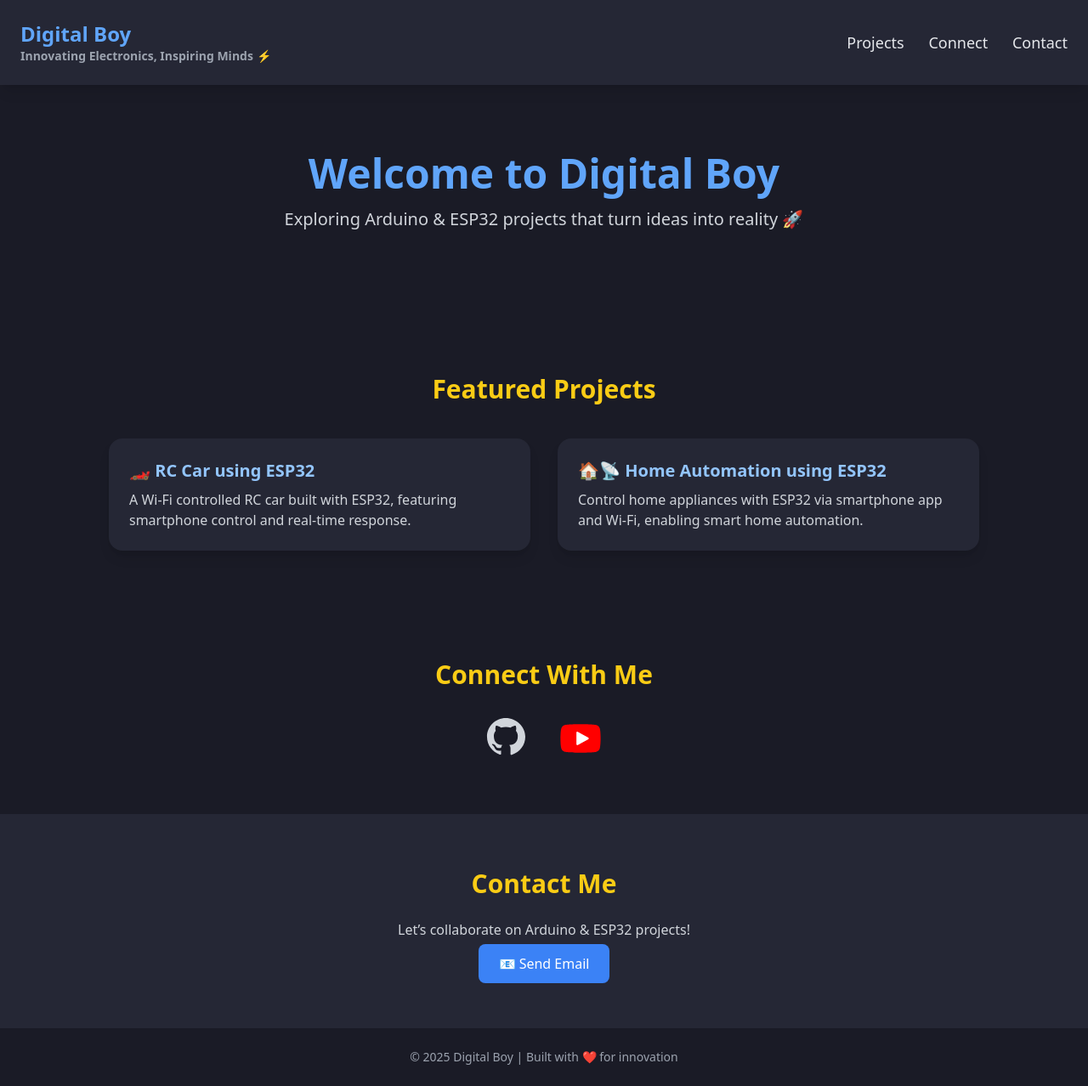
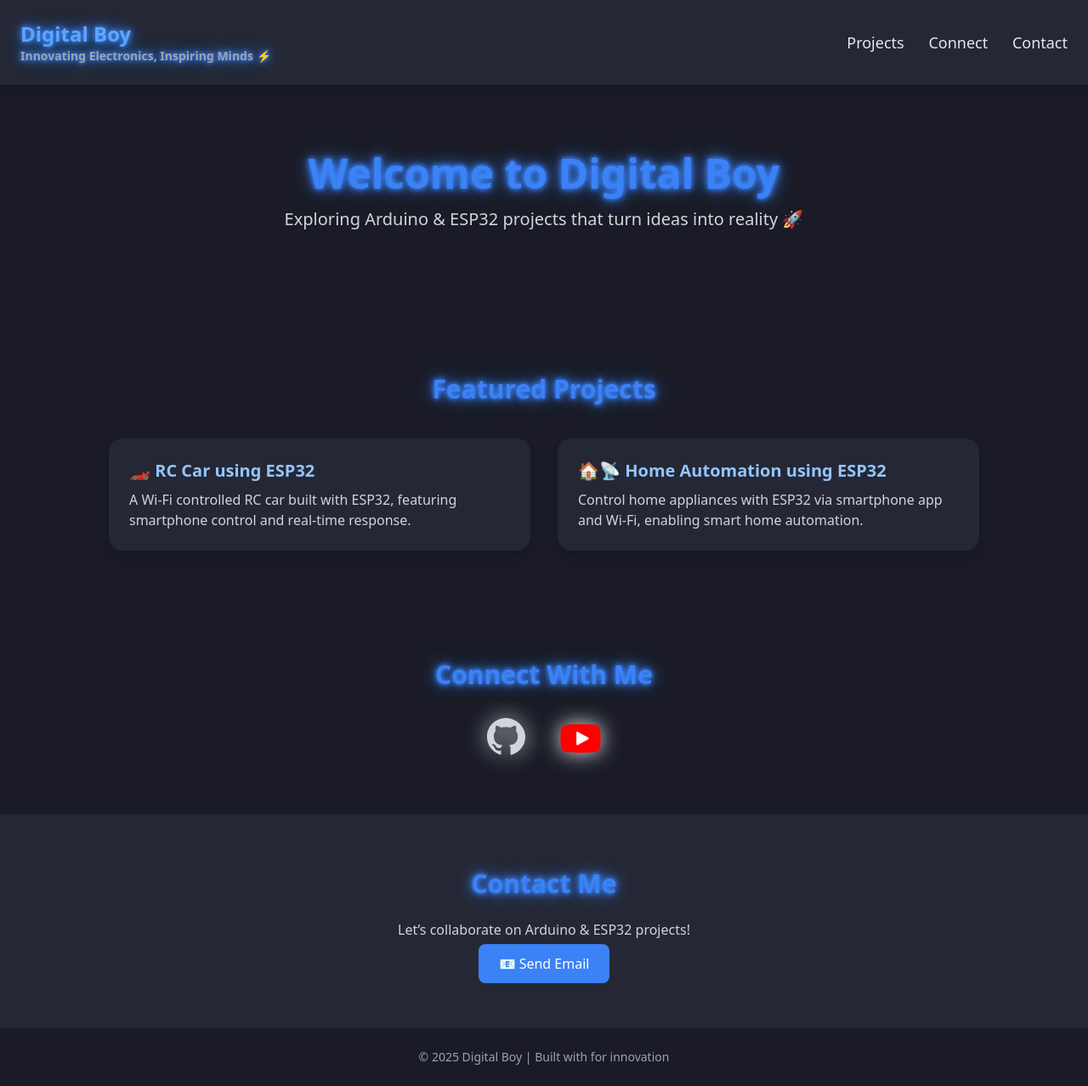
Before and after one commit to Giant20131/My-Website, a plain HTML site: page index.html in a window 1280 px wide. Shown: the whole page at 85% size. Drawn offline with nearby package versions, Linux system fonts and the light colour scheme.

Commit message:
Update index.html

```diff
--- a/index.html
+++ b/index.html
@@ -7,15 +7,38 @@
   <script src="https://cdn.tailwindcss.com"></script>
   <style>
     body { background-color: #1a1b26; color: #e5e7eb; }
-    .card { background-color: #252735; }
-    .glow-hover:hover { filter: drop-shadow(0 0 6px currentColor); }
+
+    /* Neon Effects */
+    .neon-text {
+      color: #3b82f6;
+      text-shadow: 0 0 5px #3b82f6, 0 0 10px #3b82f6, 0 0 20px #3b82f6;
+    }
+    .neon-card {
+      background-color: #252735;
+      transition: 0.3s;
+    }
+    .neon-card:hover {
+      box-shadow: 0 0 10px #3b82f6, 0 0 20px #3b82f6;
+      transform: scale(1.05);
+    }
+    .glow-hover:hover {
+      filter: drop-shadow(0 0 6px currentColor);
+    }
+    .pulse {
+      animation: pulse 2s infinite;
+    }
+    @keyframes pulse {
+      0% { filter: drop-shadow(0 0 2px currentColor); }
+      50% { filter: drop-shadow(0 0 12px currentColor); }
+      100% { filter: drop-shadow(0 0 2px currentColor); }
+    }
   </style>
 </head>
 <body class="font-sans">
 
   <!-- Navbar -->
   <header class="flex justify-between items-center p-6 bg-[#252735] shadow-lg sticky top-0 z-50">
-    <h1 class="text-2xl font-bold text-blue-400">
+    <h1 class="text-2xl font-bold text-blue-400 neon-text">
       Digital Boy
       <span class="block text-sm text-gray-400">Innovating Electronics, Inspiring Minds ⚡</span>
     </h1>
@@ -28,25 +51,25 @@
 
   <!-- Hero Section -->
   <section class="text-center py-20 px-6">
-    <h2 class="text-4xl md:text-5xl font-bold text-blue-400 mb-4">Welcome to Digital Boy</h2>
+    <h2 class="text-4xl md:text-5xl font-bold neon-text mb-4">Welcome to Digital Boy</h2>
     <p class="text-xl text-gray-300 mb-6">Exploring Arduino & ESP32 projects that turn ideas into reality 🚀</p>
   </section>
 
   <!-- Projects Section -->
   <section id="projects" class="py-16 px-6">
-    <h3 class="text-3xl font-bold text-center mb-10 text-yellow-400">Featured Projects</h3>
+    <h3 class="text-3xl font-bold text-center mb-10 neon-text">Featured Projects</h3>
     <div class="grid md:grid-cols-2 gap-8 max-w-5xl mx-auto">
 
       <!-- RC Car -->
       <a href="https://github.com/Giant20131/RC_CAR" target="_blank"
-         class="card rounded-2xl shadow-lg p-6 hover:scale-105 transition block">
+         class="neon-card rounded-2xl shadow-lg p-6 block">
         <h4 class="text-xl font-semibold mb-2 text-blue-300">🏎️ RC Car using ESP32</h4>
         <p class="text-gray-300">A Wi-Fi controlled RC car built with ESP32, featuring smartphone control and real-time response.</p>
       </a>
 
       <!-- Home Automation -->
       <a href="https://github.com/Giant20131/Blynk-Home-Automation" target="_blank"
-         class="card rounded-2xl shadow-lg p-6 hover:scale-105 transition block">
+         class="neon-card rounded-2xl shadow-lg p-6 block">
         <h4 class="text-xl font-semibold mb-2 text-blue-300">🏠📡 Home Automation using ESP32</h4>
         <p class="text-gray-300">Control home appliances with ESP32 via smartphone app and Wi-Fi, enabling smart home automation.</p>
       </a>
@@ -56,19 +79,19 @@
 
   <!-- Connect With Me -->
   <section id="connect" class="py-16 px-6 text-center">
-    <h3 class="text-3xl font-bold text-yellow-400 mb-8">Connect With Me</h3>
+    <h3 class="text-3xl font-bold neon-text mb-8">Connect With Me</h3>
     <div class="flex justify-center space-x-10">
 
       <!-- GitHub -->
       <a href="https://github.com/Giant20131" target="_blank" class="hover:scale-110 transition">
-        <svg xmlns="http://www.w3.org/2000/svg" width="46" height="46" fill="currentColor" class="text-gray-300 hover:text-white glow-hover" viewBox="0 0 24 24">
+        <svg xmlns="http://www.w3.org/2000/svg" width="46" height="46" fill="currentColor" class="text-gray-300 hover:text-white glow-hover pulse" viewBox="0 0 24 24">
           <path d="M12 .5C5.648.5.5 5.648.5 12c0 5.096 3.292 9.408 7.868 10.942.576.108.786-.25.786-.554 0-.274-.01-1-.016-1.962-3.202.696-3.878-1.543-3.878-1.543-.524-1.334-1.28-1.688-1.28-1.688-1.048-.716.08-.702.08-.702 1.16.082 1.77 1.192 1.77 1.192 1.03 1.766 2.704 1.256 3.362.96.106-.746.402-1.256.732-1.544-2.554-.29-5.238-1.278-5.238-5.684 0-1.256.448-2.28 1.184-3.084-.118-.292-.514-1.468.112-3.06 0 0 .968-.31 3.172 1.18a11.02 11.02 0 0 1 2.888-.388c.98.004 1.97.132 2.888.388 2.204-1.49 3.172-1.18 3.172-1.18.626 1.592.23 2.768.112 3.06.736.804 1.184 1.828 1.184 3.084 0 4.416-2.688 5.39-5.25 5.676.414.36.784 1.096.784 2.21 0 1.596-.014 2.882-.014 3.276 0 .308.206.668.792.552C20.708 21.408 24 17.096 24 12 24 5.648 18.352.5 12 .5z"/>
         </svg>
       </a>
 
       <!-- YouTube -->
       <a href="https://www.youtube.com/@digitalboy_projects/videos" target="_blank" class="hover:scale-110 transition">
-        <svg xmlns="http://www.w3.org/2000/svg" width="50" height="50" viewBox="0 0 576 512" class="glow-hover">
+        <svg xmlns="http://www.w3.org/2000/svg" width="50" height="50" viewBox="0 0 576 512" class="pulse">
           <path fill="#FF0000" d="M549.7 124.1c-6.3-23.7-24.8-42.3-48.5-48.6C465.3 64 288 64 288 64S110.7 64 74.8 75.5c-23.7 6.3-42.2 24.9-48.5 48.6C16 160.1 16 256 16 256s0 95.9 10.3 131.9c6.3 23.7 24.8 42.3 48.5 48.6C110.7 448 288 448 288 448s177.3 0 213.2-11.5c23.7-6.3 42.2-24.9 48.5-48.6C560 351.9 560 256 560 256s0-95.9-10.3-131.9z"/>
           <path fill="#fff" d="M232 334.9V177.1c0-9.5 10.3-15.4 18.5-10.6l142.5 78.9c8.2 4.5 8.2 16.7 0 21.2L250.5 345.5c-8.2 4.7-18.5-1-18.5-10.6z"/>
         </svg>
@@ -79,7 +102,7 @@
 
   <!-- Contact Section -->
   <section id="contact" class="py-16 px-6 bg-[#252735] text-center">
-    <h3 class="text-3xl font-bold text-yellow-400 mb-6">Contact Me</h3>
+    <h3 class="text-3xl font-bold neon-text mb-6">Contact Me</h3>
     <p class="text-gray-300 mb-4">Let’s collaborate on Arduino & ESP32 projects!</p>
     <a href="mailto:technicalmasharduino@gmail.com" class="bg-blue-500 text-white px-6 py-3 rounded-lg hover:bg-blue-600 transition">
       📧 Send Email
@@ -88,7 +111,7 @@
 
   <!-- Footer -->
   <footer class="py-6 text-center text-gray-400 text-sm bg-[#1a1b26]">
-    © 2025 Digital Boy | Built with ❤ for innovation
+    © 2025 Digital Boy | Built with for innovation
   </footer>
 
 </body>
```
